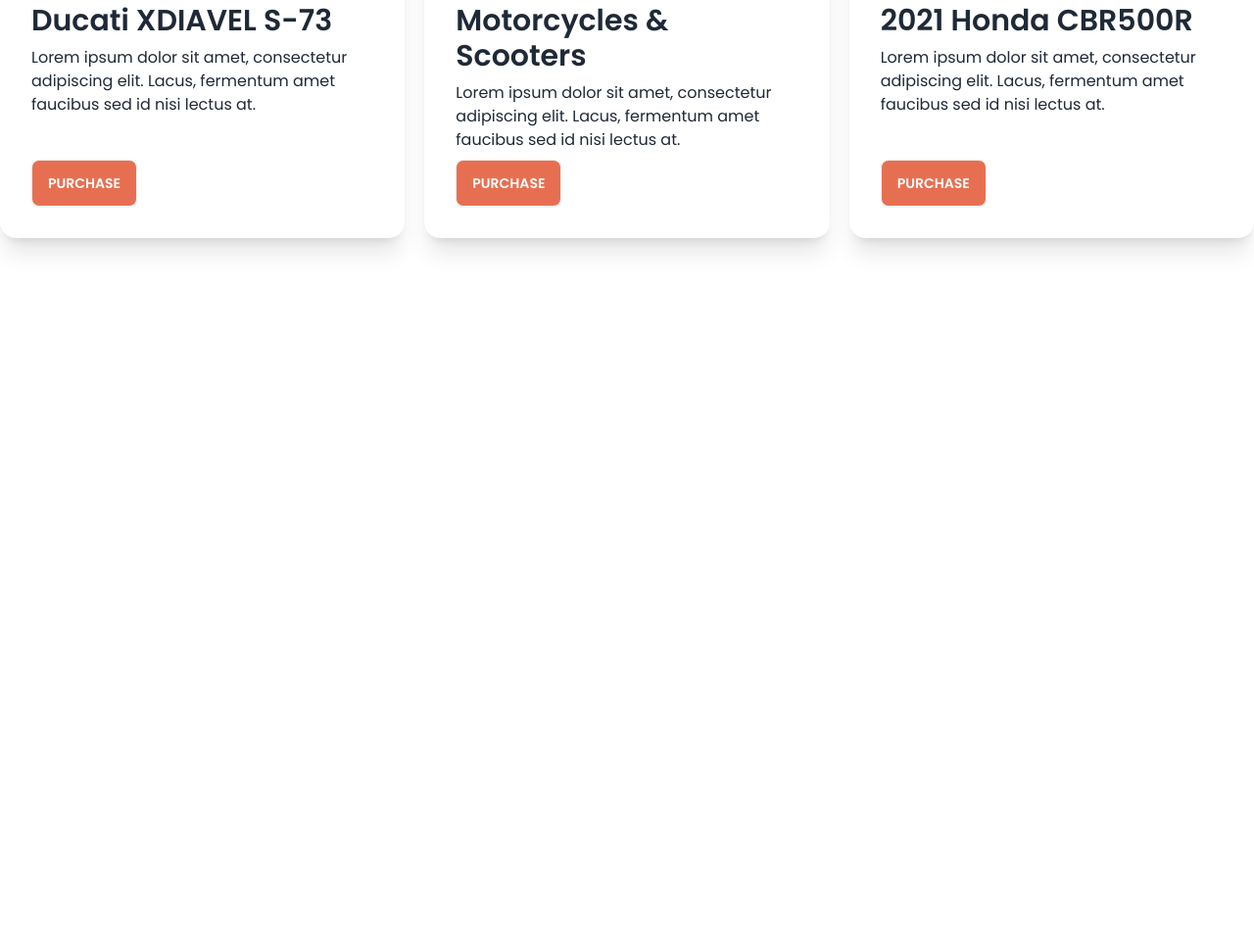
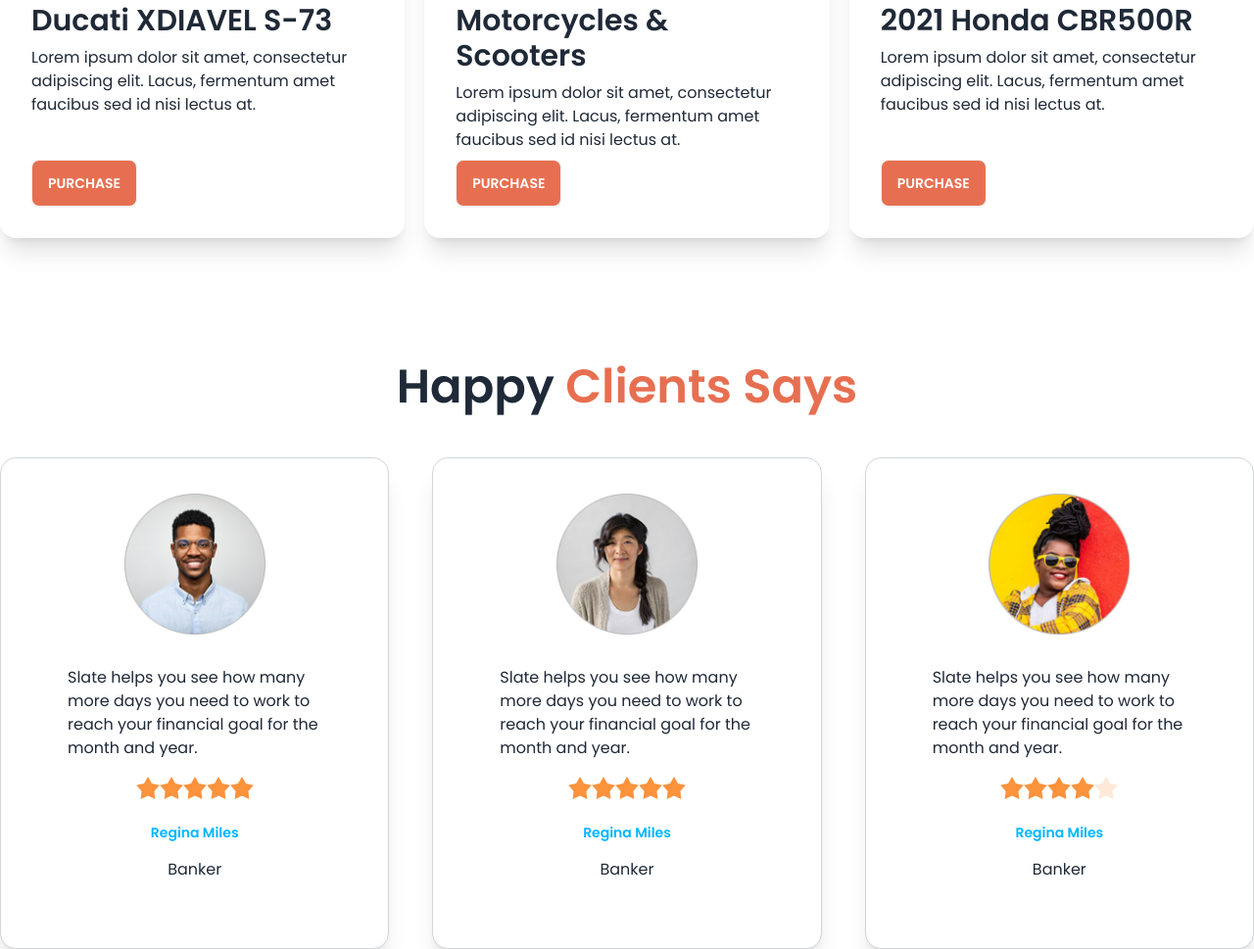
Before and after one commit to developernahian/biker-zone-DaisyUI, a plain HTML site: page index.html in a window 1280 px wide. Shown: the part 1131-2100 px from the top of the page at 98% size. Before the commit the page ends 1502 px from the top, so only its background shows below. Drawn offline with nearby package versions, Linux system fonts and the light colour scheme.

Commit message:
added happy clients section

```diff
--- a/index.html
+++ b/index.html
@@ -110,7 +110,7 @@
 
             </div>
             <div class="flex-1">
-              <img src="images/slider/bike1.png" class="w-[400px]" />
+              <img src="images/slider/bike1.png" class="w-[400px]" alt="bike"/>
             </div>
           </div>
           <div
@@ -134,7 +134,7 @@
 
             </div>
             <div class="flex-1">
-              <img src="images/slider/bike2.png" class="w-[400px]" />
+              <img src="images/slider/bike2.png" class="w-[400px]"  alt="bike"/>
             </div>
           </div>
           <div
@@ -158,7 +158,7 @@
 
             </div>
             <div class="flex-1">
-              <img src="images/slider/bike3.png" class="w-[400px]" />
+              <img src="images/slider/bike3.png" class="w-[400px]"  alt="bike"/>
             </div>
           </div>
           <div
@@ -182,7 +182,7 @@
 
             </div>
             <div class="flex-1">
-              <img src="images/slider/bike4.png" class="w-[400px]" />
+              <img src="images/slider/bike4.png" class="w-[400px]" alt="bike"/>
             </div>
           </div>
           <div
@@ -213,7 +213,7 @@
        <!-- TODO:  Latest Bikes section-->
         <!-- FIXME: 32 to 24 -->
         <section class="my-32">
-          <h3 class="text-5xl font-semibold text-center mb-12">latest Bikes</h3>
+          <h3 class="text-5xl font-semibold text-center mb-12">Latest Bikes</h3>
           <div class="grid grid-cols-1 md:grid-cols-2 lg:grid-cols-3 gap-5">
             <!-- todo first card -->
             <div class="card bg-base-100 shadow-xl">
@@ -263,9 +263,117 @@
             </div>
 
 
-
           </div>
         </section>
+
+
+        <!-- TODO: Happy Clients Section -->
+         <section class="my32">
+          <h3 class="text-5xl font-semibold text-center mb-12">Happy <span class="text-bike-primary">Clients Says</span></h3>
+
+<!-- todo all 3 card container div -->
+           <div class="grid gap-11 grid-cols-1 md:grid-cols-2 lg:grid-cols-3">
+                      <!-- todo card 1 -->
+            <div class="card bg-base-100 shadow-xl p-9 border border-gray-300">
+              <figure>
+                <img class="w-36"
+                  src="images/others/user-1.png" alt="user" />
+              </figure>
+              <div class="card-body">
+                <!-- <h2 class="card-title">Shoes!</h2> -->
+                <p class="mb-2">Slate helps you see how
+                  many more days you need
+                  to work to reach your financial
+                  goal for the month and year.</p>
+                  <div class="rating justify-center">
+                    <input type="radio" name="rating-2" class="mask mask-star-2 bg-orange-400" />
+                    <input
+                      type="radio"
+                      name="rating-2"
+                      class="mask mask-star-2 bg-orange-400"
+                       />
+                    <input type="radio" name="rating-2" class="mask mask-star-2 bg-orange-400" />
+                    <input type="radio" name="rating-2" class="mask mask-star-2 bg-orange-400" checked="checked" />
+                    <input type="radio" name="rating-2" class="mask mask-star-2 bg-orange-400" />
+                  </div>
+                <div class="text-center mt-4 space-y-4">
+                  <h4 class="text-sm font-semibold text-info">Regina Miles</h4>
+                  <p>Banker</p>
+                </div>
+              </div>
+            </div>
+
+            <!-- todo card 2 -->
+            <div class="card bg-base-100 shadow-xl p-9 border border-gray-300">
+              <figure>
+                <img class="w-36"
+                  src="images/others/user-2.png" alt="user" />
+              </figure>
+              <div class="card-body">
+                <!-- <h2 class="card-title">Shoes!</h2> -->
+                <p class="mb-2">Slate helps you see how
+                  many more days you need
+                  to work to reach your financial
+                  goal for the month and year.</p>
+                  <div class="rating justify-center">
+                    <input type="radio" name="rating-2" class="mask mask-star-2 bg-orange-400" />
+                    <input
+                      type="radio"
+                      name="rating-2"
+                      class="mask mask-star-2 bg-orange-400"
+                       />
+                    <input type="radio" name="rating-2" class="mask mask-star-2 bg-orange-400" />
+                    <input type="radio" name="rating-2" class="mask mask-star-2 bg-orange-400" checked="checked" />
+                    <input type="radio" name="rating-2" class="mask mask-star-2 bg-orange-400" />
+                  </div>
+                <div class="text-center mt-4 space-y-4">
+                  <h4 class="text-sm font-semibold text-info">Regina Miles</h4>
+                  <p>Banker</p>
+                </div>
+              </div>
+            </div>
+
+            <!-- todo card 3 -->
+            <div class="card bg-base-100 shadow-xl p-9 border border-gray-300">
+              <figure>
+                <img class="w-36"
+                  src="images/others/user-3.png" alt="user" />
+              </figure>
+              <div class="card-body">
+                <!-- <h2 class="card-title">Shoes!</h2> -->
+                <p class="mb-2">Slate helps you see how
+                  many more days you need
+                  to work to reach your financial
+                  goal for the month and year.</p>
+                  <div class="rating justify-center">
+                    <input type="radio" name="rating-2" class="mask mask-star-2 bg-orange-400" />
+                    <input
+                      type="radio"
+                      name="rating-2"
+                      class="mask mask-star-2 bg-orange-400"
+                       />
+                    <input type="radio" name="rating-2" class="mask mask-star-2 bg-orange-400" />
+                    <input type="radio" name="rating-2" class="mask mask-star-2 bg-orange-400" checked="checked" />
+                    <input type="radio" name="rating-2" class="mask mask-star-2 bg-orange-400" />
+                  </div>
+                <div class="text-center mt-4 space-y-4">
+                  <h4 class="text-sm font-semibold text-info">Regina Miles</h4>
+                  <p>Banker</p>
+                </div>
+              </div>
+            </div>
+           </div>
+
+
+
+         </section>
+
+
+
+
+
+
+
 
     </main>
 
```
